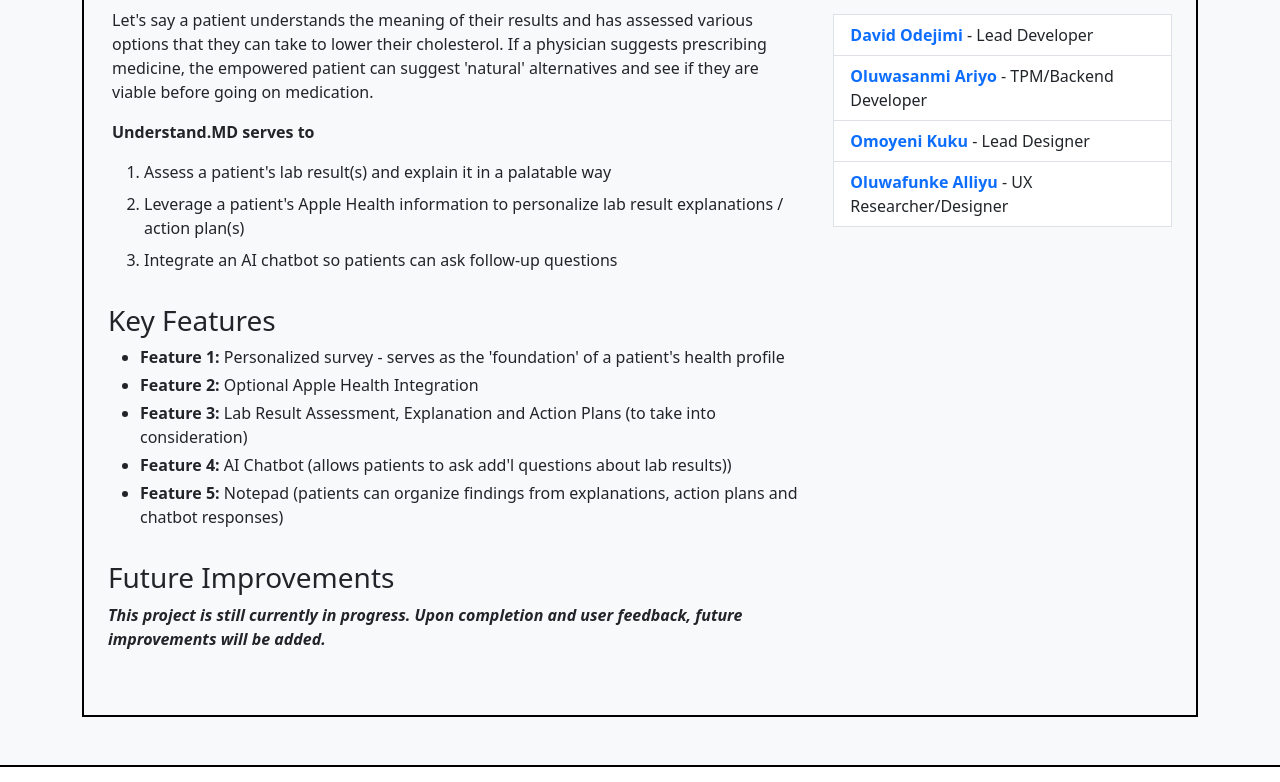
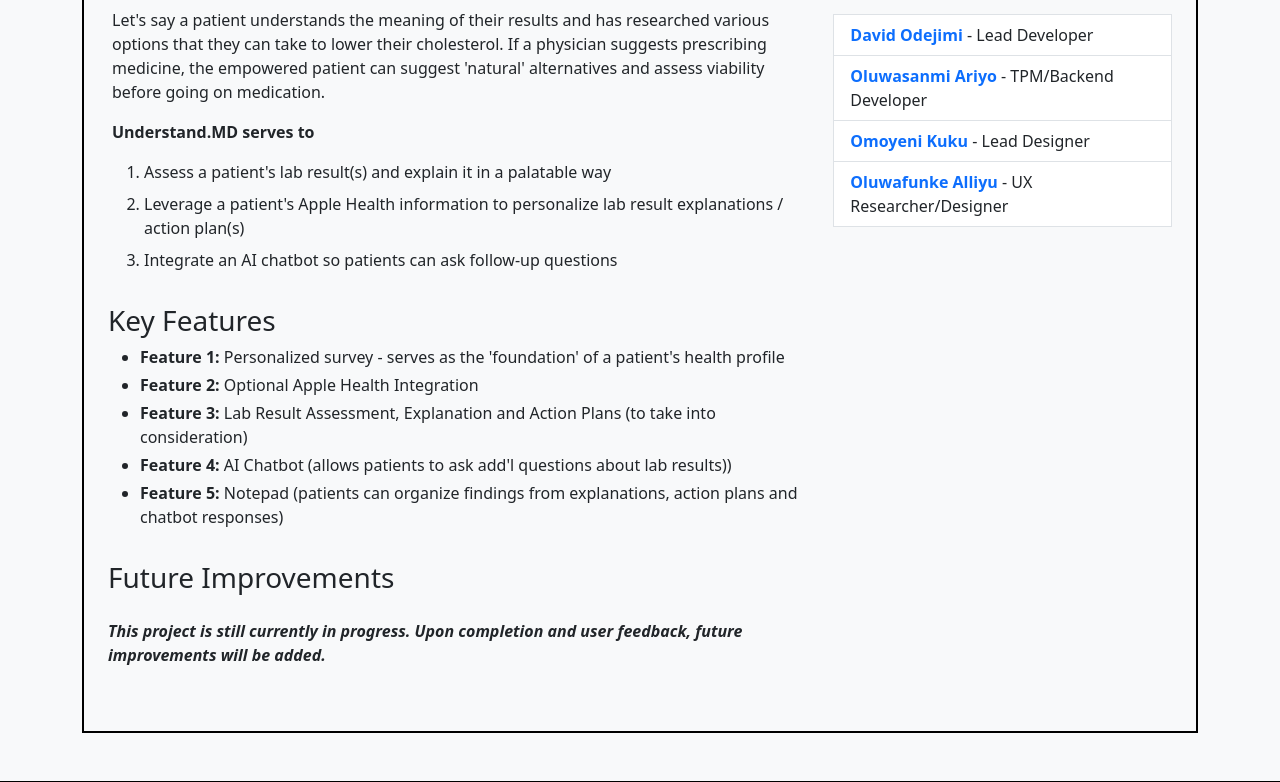
Before and after one commit to vic1157/personalwebsite, a plain HTML site: page afrotech_proj.html in a window 1280 px wide. Shown: the part 925-1707 px from the top of the page. Drawn offline with nearby package versions, Linux system fonts and the light colour scheme.

Commit message:
minor changes

```diff
--- a/afrotech_proj.html
+++ b/afrotech_proj.html
@@ -98,10 +98,10 @@
 								Modern lab tests are an innovation in technology and science. With these innovations, oftentimes, patients who are reading the results may not directly understand the nuance or reasoning that leads to a finalized good/bad result. While patients should always consult with a physician regarding their lab test results, we seek to empower patients who are curious and want to explore all of their available options.
 							</p>
 							<p>
-								For example, a patient may receive test results that indicate that their cholesterol is a little high. We assume that patients must also understand the difference between good/bad cholesterol, genetic family history, diet, exercise, HDL, triglycerides, LDL and other contextual information to correctly interpret the meaning of the results.
+								For example, a patient may receive test results that indicate that their cholesterol is a little high. We assume that patients must also understand the difference between good/bad cholesterol, genetic family history, diet, exercise, HDL, triglycerides, LDL and other contextual information to fully assess the meaning of their results.
 							</p>
 							<p>
-								Let's say a patient understands the meaning of their results and has assessed various options that they can take to lower their cholesterol. If a physician suggests prescribing medicine, the empowered patient can suggest 'natural' alternatives and see if they are viable before going on medication.
+								Let's say a patient understands the meaning of their results and has researched various options that they can take to lower their cholesterol. If a physician suggests prescribing medicine, the empowered patient can suggest 'natural' alternatives and assess viability before going on medication.
 							</p>
 							<div>
 								<p class="fw-bold"> Understand.MD serves to </p>
@@ -121,7 +121,7 @@
 							<li><span class="fw-bold"> Feature 5:</span> Notepad (patients can organize findings from explanations, action plans and chatbot responses) </li>
 						</ul>
 
-						<h3 class="pt-3">Future Improvements</h3>
+						<h3 class="py-3">Future Improvements</h3>
 						<p> <span class="fst-italic fw-bold"> This project is still currently in progress. Upon completion and user feedback, future improvements will be added. </p>
 					</div>
 					<div class="col-md-4">
```
Also changed, not shown: pfinance_proj.html (+1 -1 lines).
